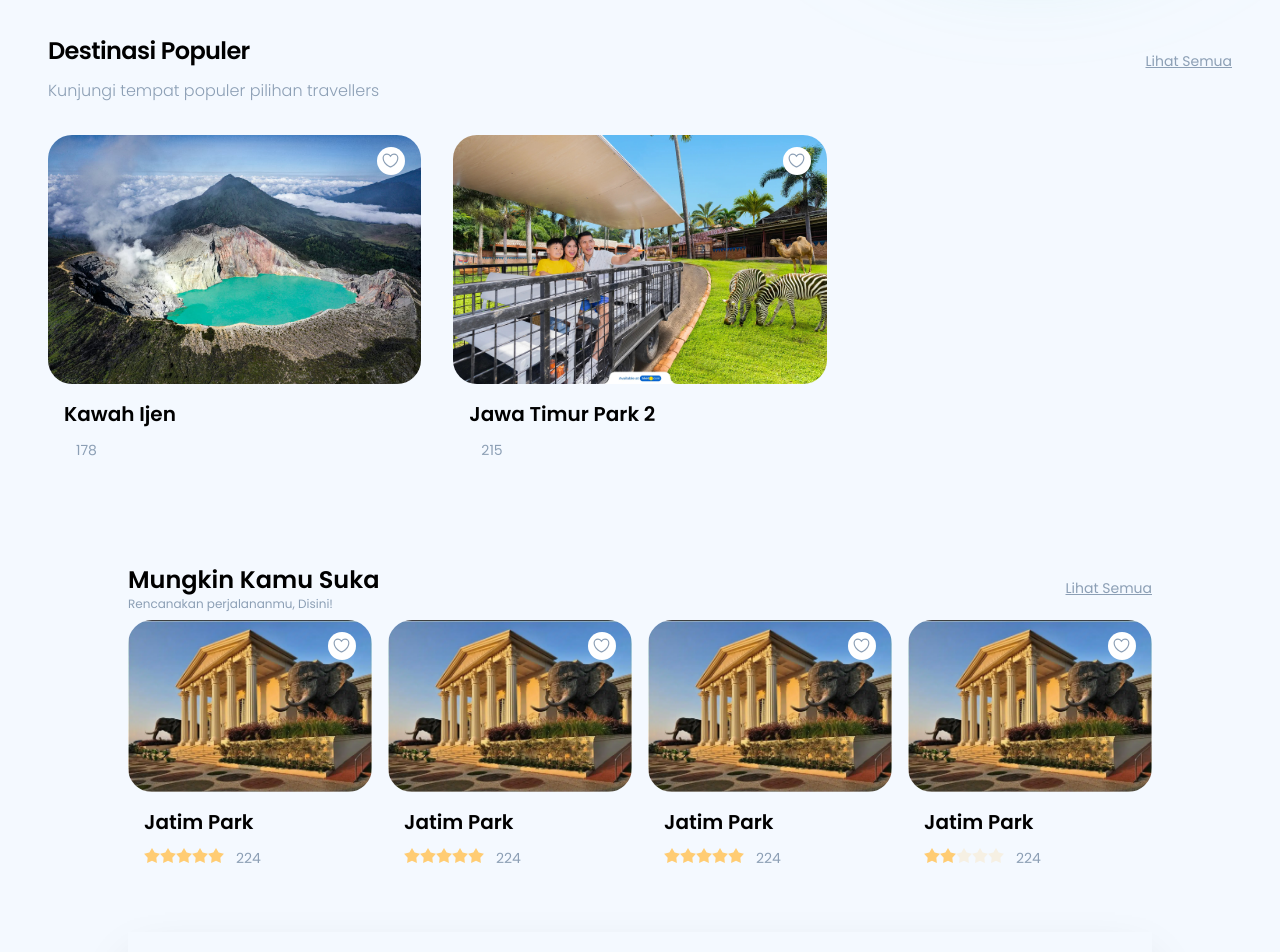
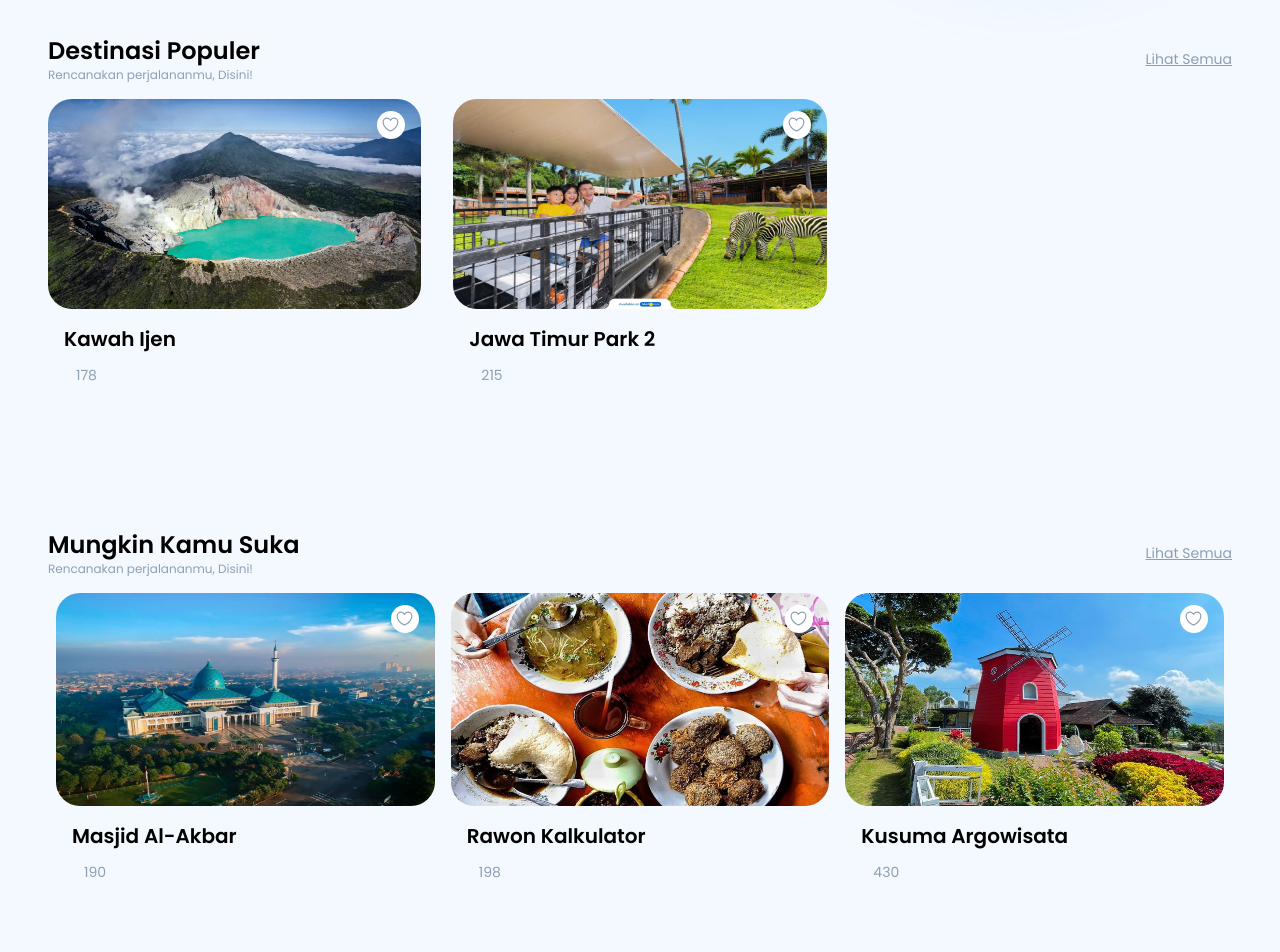
Before and after one commit to Sinduaditya/rusa, a React (Vite) app: page / in a window 1280 px wide. Shown: the part 1500-2452 px from the top of the page. Built offline with nearby package versions, Linux system fonts and the light colour scheme.

Commit message:
Homepages / Fix detail UI

```diff
--- a/src/components/Home/GetTips.jsx
+++ b/src/components/Home/GetTips.jsx
@@ -4,7 +4,7 @@
     return (
         <>
             {/* Bagian Tips */}
-            <div className="grid gap-6 md:gap-0 lg:flex font-poppins max-w-screen-lg mx-auto my-12 px-12 py-6  shadow-2xl justify-between">
+            <div className="justify-center grid gap-6 md:gap-0 md:flex font-poppins max-w-screen-lg mx-auto my-12 px-12 py-6  shadow-2xl md:justify-between">
                 {/* bagian Text dan CTA */}
                 <div className="text-blue-950 grid gap-4  w-72 h-fit my-auto">
                     <div className="grid gap-2">
--- a/src/components/Home/PopDestiCard.jsx
+++ b/src/components/Home/PopDestiCard.jsx
@@ -22,14 +22,22 @@
                     className="card card-compact w-full relative"
                     key={destination.id}
                 >
+                    <a
+                        href={`/detail-explore/${destination.id}`}
+                        key={destination.id}
+                    >
                         <figure className="relative">
                             <img
                                 src={destination.image}
-                            className="rounded-3xl w-90"
+                                className="rounded-3xl w-90 aspect-video"
                                 alt={destination.name}
                             />
                             <div className="absolute rounded-3xl top-1 right-2 mt-2 mr-2 bg-white">
-                            <img src={Love2} className="h-5 w-5 m-1" alt="" />
+                                <img
+                                    src={Love2}
+                                    className="h-5 w-5 m-1"
+                                    alt=""
+                                />
                             </div>
                         </figure>
                         <div className="card-body">
@@ -43,6 +51,7 @@
                                 </p>
                             </div>
                         </div>
+                    </a>
                 </div>
             ))}
         </>
--- a/src/components/Home/PopularDestination.jsx
+++ b/src/components/Home/PopularDestination.jsx
@@ -1,35 +1,43 @@
-import Hero from "../../assets/hero.jpg";
-import Star from "../../assets/fullstar.svg";
-import ZeroLove from "../../assets/heartko.svg";
 import PopDestiCard from "./PopDestiCard.jsx";
-import KawahWurung from "../../assets/kawah-wurung.jpg";
-import Love2 from "../../assets/heartko.svg";
 import React from "react";
 
 function PopularDestination() {
     return (
         <>
             <section className="bg-transparent">
-                <div className="mx-auto max-w-screen-xl px-4 py-12 sm:px-6 lg:px-8 lg:py-16">
-                    <div className="flex justify-between">
-                        <h2 className="text-left text-4xl sm:text-2xl font-semibold tracking-tight text-gray-900">
-                            Destinasi Populer
-                        </h2>
+                <div className=" grid gap-4 mx-auto max-w-screen-xl px-4 sm:px-6 lg:px-8 lg:py-16">
+                    {/* Destinasi Populer - Bagian Atas (Tulisan dan link "Lihat Semua") */}
+                    <div className=" flex w-full justify-between">
+                        <div className="">
+                            <h1 className="text-sky-950 font-semibold text-2xl">
+                                Destinasi Populer
+                            </h1>
+                            <p className="text-xs text-secondary">
+                                Rencanakan perjalananmu, Disini!
+                            </p>
+                        </div>
+                        <div className="hidden md:flex md:flex-wrap md:place-self-center">
+                            <a
+                                href={`/explore/`}
+                                className="underline text-sm text-secondary"
+                            >
+                                Lihat Semua
+                            </a>
+                        </div>
+                    </div>
+                    {/* Destinasi Populer - End of Bagian Atas (Tulisan dan link "Lihat Semua") */}
+
+                    <div className=" grid grid-cols-1 gap-4 md:grid-cols-3 md:gap-8 justify-center">
+                        {/* sudah difilter di PopDestiCard. hanya tampil yang "Pilihan Terbaik" saja dilimit ke 3 teratas. */}
+                        <PopDestiCard />
+                    </div>
+                    <div className="flex w-full justify-end md:hidden">
                         <a
-                            href="#"
-                            className="text-secondary pt-4 text-sm underline"
+                            href={`/explore/`}
+                            className="underline text-sm text-secondary"
                         >
                             Lihat Semua
                         </a>
-                    </div>
-
-                    <p className="text-left font-light text-secondary mt-2">
-                        Kunjungi tempat populer pilihan travellers
-                    </p>
-
-                    <div className="mt-8 grid grid-cols-1 gap-4 md:grid-cols-3 md:gap-8 justify-center">
-                        {/* sudah difilter di PopDestiCard. hanya tampil yang "Pilihan Terbaik" saja dilimit ke 3 teratas. */}
-                        <PopDestiCard />
                     </div>
                 </div>
             </section>
--- a/src/components/Home/ReviewCard.jsx
+++ b/src/components/Home/ReviewCard.jsx
@@ -4,7 +4,7 @@
     return (
         <>
             <div className="w-fit h-36 bg-gradient-to-r from-blue-400 via-blue-300 to-transparent p-0.5 rounded-2xl">
-                <div className="grid bg-white border w-fit h-full p-4 rounded-2xl justify-between">
+                <div className="grid bg-white w-fit h-full p-4 rounded-2xl justify-between">
                     <img src={Quote} alt="" />
                     <h1 className="text-xs font-semibold text-secondary">
                         Simpel dan efektif! DolanRek membuat perjalanan wisata
--- a/src/components/Home/WhatsNext.jsx
+++ b/src/components/Home/WhatsNext.jsx
@@ -4,7 +4,8 @@
     return (
         <>
             {/* Mungkin Kamu Suka - Start */}
-            <div className="grid gap-8 md:gap-2 font-poppins max-w-screen-lg mx-auto my-6">
+            <section className="bg-transparent">
+                <div className="grid gap-4 mx-auto max-w-screen-xl px-4 py-12 sm:px-6 lg:px-8 lg:py-16">
                     {/* Mungkin Kamu Suka - Bagian Atas (Tulisan dan link "Lihat Semua") */}
                     <div className="flex w-full justify-between">
                         <div className="">
@@ -15,21 +16,30 @@
                                 Rencanakan perjalananmu, Disini!
                             </p>
                         </div>
-                    <div className="flex flex-wrap place-self-center">
-                        <a href="" className="underline text-sm text-secondary">
+                        <div className="hidden md:flex md:flex-wrap md:place-self-center">
+                            <a
+                                href={`/explore/`}
+                                className="underline text-sm text-secondary"
+                            >
                                 Lihat Semua
                             </a>
                         </div>
                     </div>
                     {/* Mungkin Kamu Suka - End of Bagian Atas (Tulisan dan link "Lihat Semua") */}
                     {/* Mungkin Kamu Suka - Bagian Card */}
-                <div className="grid w-full px-8 md:p-0 md:flex gap-4 justify-center">
-                    <WhatsNextCard />
-                    <WhatsNextCard />
-                    <WhatsNextCard />
+                    <div className="grid w-full px-2 md:flex gap-4 justify-center">
                         <WhatsNextCard />
                     </div>
+                    <div className="flex w-full justify-end md:hidden">
+                        <a
+                            href={`/explore/`}
+                            className="underline text-sm text-secondary"
+                        >
+                            Lihat Semua
+                        </a>
                     </div>
+                </div>
+            </section>
             {/* Mungkin Kamu Suka - End */}
         </>
     );
--- a/src/components/Home/WhatsNextCard.jsx
+++ b/src/components/Home/WhatsNextCard.jsx
@@ -1,63 +1,61 @@
-import JatimPark from "../../assets/jatim-park-2.jpg";
+import React, { useEffect, useState } from "react";
 import Love2 from "../../assets/heartko.svg";
-import React from "react";
-// import ZeroLove from "../assets/heartko.svg";
+import { exploreData } from "../data/exploreData";
 
-function PopDestiCard() {
+function WhatsNextCard() {
+    const [destinations, setDestinations] = useState([]);
+
+    useEffect(() => {
+        // Mengatur data destinasi dari exploreData.jsx ke state
+        const filteredDestinations = exploreData.filter(
+            (destination) => !destination.categories.includes("Pilihan Terbaik")
+        );
+        // Mengambil hanya 3 data pertama setelah dilakukan filter
+        const limitedDestinations = filteredDestinations.slice(0, 3);
+        setDestinations(limitedDestinations);
+    }, []);
+
     return (
         <>
-            {/* Card dari Destinasi Populer */}
-            <a href="">
-                <div className="card card-compact w-full relative">
+            {destinations.map((destination) => (
+                <div
+                    className="card card-compact w-full relative"
+                    key={destination.id}
+                >
+                    <a
+                        href={`/detail-explore/${destination.id}`}
+                        key={destination.id}
+                    >
                         <figure className="relative">
                             <img
-                            src={JatimPark}
-                            className="rounded-3xl  w-90"
-                            alt="Shoes"
+                                src={destination.image}
+                                className="rounded-3xl w-90 aspect-video"
+                                alt={destination.name}
                             />
-                        <div className="absolute rounded-3xl top-1 right-2 mt-2 mr-2 bg-white ">
-                            <img src={Love2} className="h-5 w-5 m-1" alt="" />
+                            <div className="absolute rounded-3xl top-1 right-2 mt-2 mr-2 bg-white">
+                                <img
+                                    src={Love2}
+                                    className="h-5 w-5 m-1"
+                                    alt=""
+                                />
                             </div>
                         </figure>
                         <div className="card-body">
-                        <h2 className="card-title">Jatim Park</h2>
+                            <h2 className="card-title">{destination.name}</h2>
                             <div className="flex gap-3">
                                 <div className="rating rating-sm">
-                                <input
-                                    type="radio"
-                                    name="rating-6"
-                                    className="mask mask-star-2 bg-orange"
-                                />
-                                <input
-                                    type="radio"
-                                    name="rating-6"
-                                    className="mask mask-star-2 bg-orange"
-                                    checked
-                                />
-                                <input
-                                    type="radio"
-                                    name="rating-6"
-                                    className="mask mask-star-2 bg-orange"
-                                />
-                                <input
-                                    type="radio"
-                                    name="rating-6"
-                                    className="mask mask-star-2 bg-orange"
-                                />
-                                <input
-                                    type="radio"
-                                    name="rating-6"
-                                    className="mask mask-star-2 bg-orange"
-                                />
+                                    {/* Tambahkan kode untuk menampilkan bintang rating */}
                                 </div>
-                            <p className="text-secondary">224</p>
-                        </div>
+                                <p className="text-secondary">
+                                    {destination.rating}
+                                </p>
                             </div>
                         </div>
                     </a>
-            {/* End Card dari Destinasi Populer */}
+                </div>
+            ))}
         </>
     );
 }
 
-export default PopDestiCard;
+export default WhatsNextCard;
```
Lines whose indentation alone changed are shown as unchanged.
